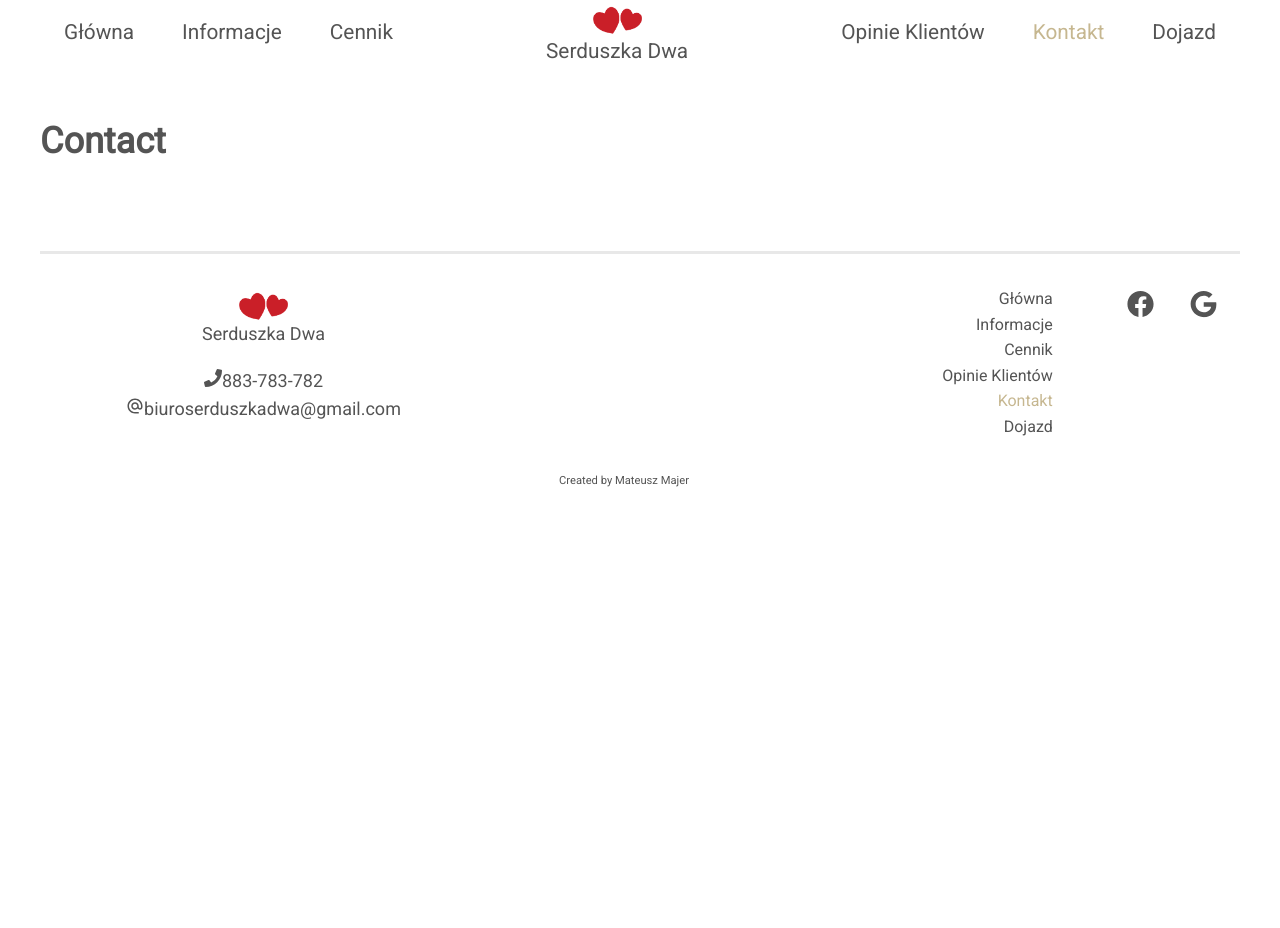
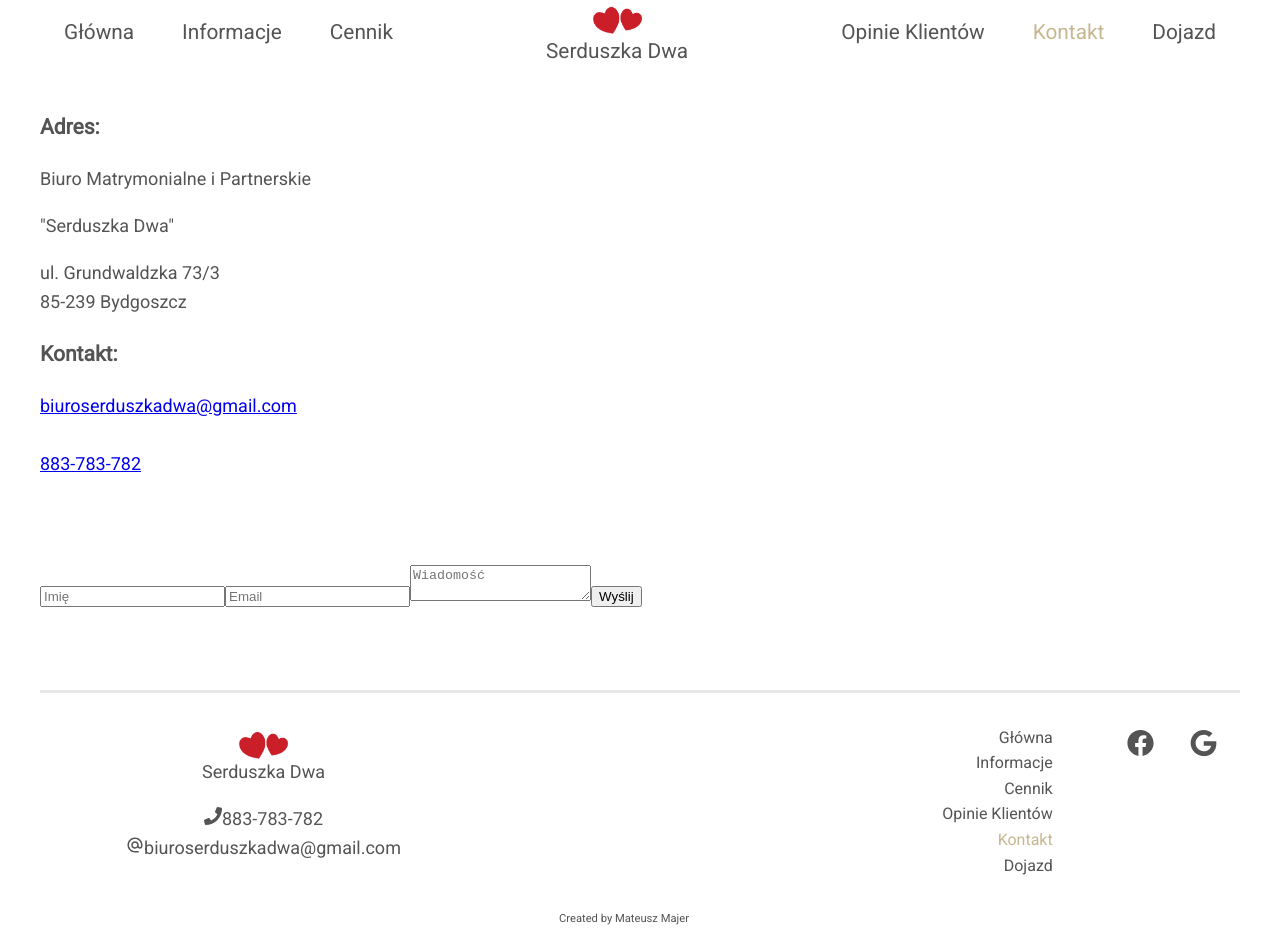
Before and after one commit to Vectari/serduszka-dwa, a React (Vite) app: page /contact in a window 1280 px wide. Before the commit the page ends 800 px from the top, so only its background shows below. Built offline with nearby package versions, Linux system fonts and the light colour scheme; no server answers; the database is empty.

Commit message:
feat: add content and mail form

```diff
--- a/src/view/Contact/Contact.jsx
+++ b/src/view/Contact/Contact.jsx
@@ -1,3 +1,114 @@
+import { useState } from "react";
+import { useForm } from "react-hook-form";
+import { dictionary } from "../../dictionary";
+
+const mailtoUrl = `${dictionary.main_info.email}`;
+const phoneNumber = `${dictionary.main_info.phone_numer}`;
+
 export function Contact() {
-  return <h1>Contact</h1>;
+  const {
+    register,
+    handleSubmit,
+    reset,
+    formState: { errors },
+  } = useForm();
+
+  const [status, setStatus] = useState("idle");
+
+  const onSubmit = async (data) => {
+    setStatus("sending");
+
+    try {
+      const response = await fetch("https://formspree.io/f/mgvanryo", {
+        method: "POST",
+        headers: {
+          Accept: "application/json",
+          "Content-Type": "application/json",
+        },
+        body: JSON.stringify(data),
+      });
+
+      if (response.ok) {
+        setStatus("sent");
+        reset();
+      } else {
+        setStatus("error");
+      }
+    } catch (err) {
+      console.error("Błąd podczas wysyłania formularza:", err);
+      setStatus("error");
+    }
+  };
+
+  return (
+    <>
+      <div>
+        <h3>Adres:</h3> Biuro Matrymonialne i Partnerskie
+        <p>&quot;Serduszka Dwa&quot;</p>
+        ul. Grundwaldzka 73/3
+        <br /> 85-239 Bydgoszcz <h3>Kontakt:</h3>{" "}
+        <a href={mailtoUrl}>{dictionary.main_info.email}</a>
+        <br />
+        <br />
+        <a href={`tel:${phoneNumber}`}>{dictionary.main_info.phone_numer}</a>
+      </div>
+      <br />
+      <br />
+      <br />
+      <div>
+        <form
+          onSubmit={handleSubmit(onSubmit)}
+          className="space-y-4 max-w-md mx-auto"
+        >
+          <input
+            type="text"
+            placeholder="Imię"
+            {...register("name", { required: "Imię jest wymagane" })}
+            className="w-full p-2 border rounded"
+          />
+          {errors.name && <p className="text-red-500">{errors.name.message}</p>}
+
+          <input
+            type="email"
+            placeholder="Email"
+            {...register("email", {
+              required: "Email jest wymagany",
+              pattern: {
+                value: /^[^\s@]+@[^\s@]+\.[^\s@]+$/,
+                message: "Nieprawidłowy format emaila",
+              },
+            })}
+            className="w-full p-2 border rounded"
+          />
+          {errors.email && (
+            <p className="text-red-500">{errors.email.message}</p>
+          )}
+
+          <textarea
+            placeholder="Wiadomość"
+            {...register("message", { required: "Wiadomość jest wymagana" })}
+            className="w-full p-2 border rounded"
+          />
+          {errors.message && (
+            <p className="text-red-500">{errors.message.message}</p>
+          )}
+
+          <button
+            type="submit"
+            className="bg-blue-600 text-white px-4 py-2 rounded disabled:opacity-50"
+            disabled={status === "sending"}
+          >
+            {status === "sending" ? "Wysyłanie..." : "Wyślij"}
+          </button>
+
+          {status === "sent" && (
+            <p className="text-green-500">Wiadomość wysłana!</p>
+          )}
+          {status === "error" && (
+            <p className="text-red-500">Błąd podczas wysyłania.</p>
+          )}
+        </form>
+      </div>
+    </>
+  );
 }
```
